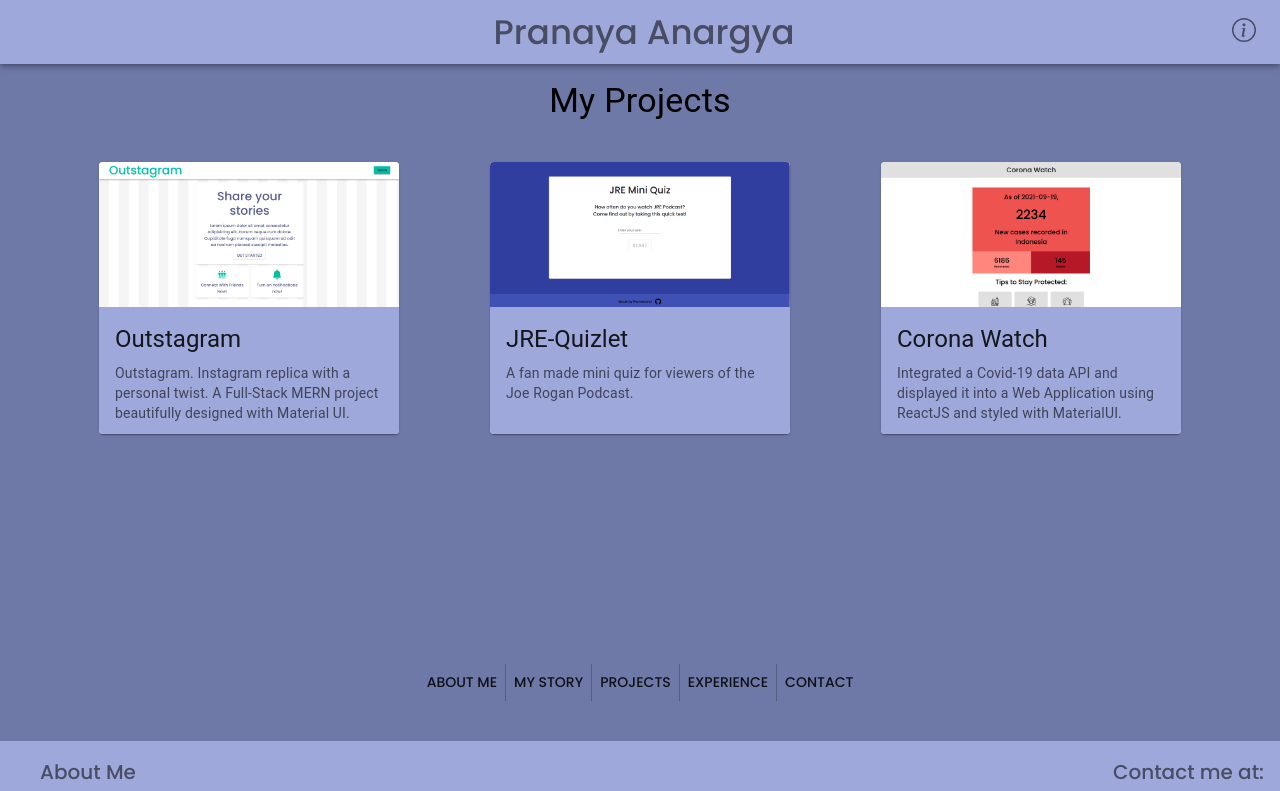
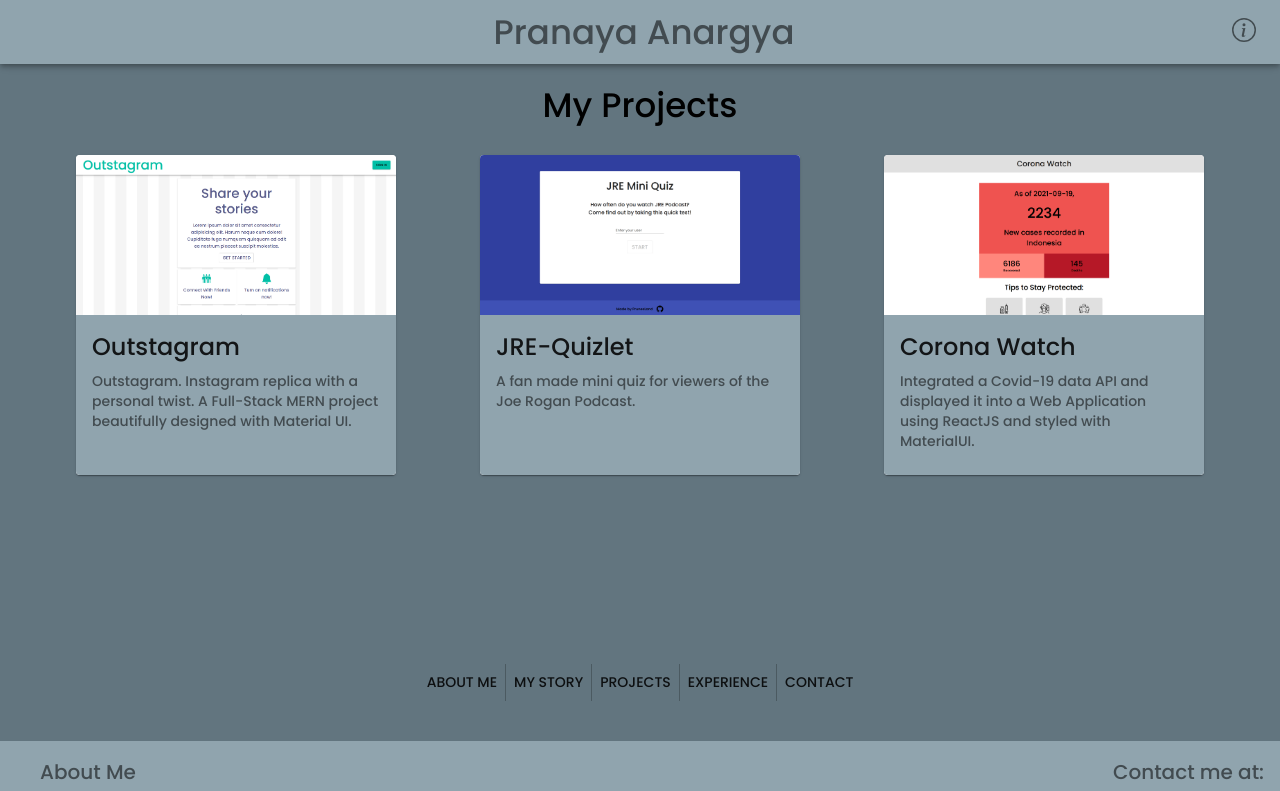
Before and after one commit to PrunesLand/developer-portfolio-2021, a React (Create React App) app: page /project in a window 1280 px wide. Shown: the top 791 px of the page. Built offline with nearby package versions, Linux system fonts and the light colour scheme.

Commit message:
recolored theme and finished styling projects

```diff
--- a/package.json
+++ b/package.json
@@ -8,6 +8,7 @@
     "@material-ui/core": "^4.12.1",
     "@material-ui/icons": "^4.11.2",
     "@mui/material": "^5.0.0",
+    "@mui/styles": "^5.0.1",
     "@testing-library/jest-dom": "^5.11.4",
     "@testing-library/react": "^11.1.0",
     "@testing-library/user-event": "^12.1.10",
--- a/src/App.js
+++ b/src/App.js
@@ -10,9 +10,9 @@
 const theme = createTheme({
   palette: {
     primary: {
-      main: '#9fa8da',
-      light: '#d1d9ff',
-      dark: '#6f79a8'
+      main: '#90a4ae',
+      light: '#c1d5e0',
+      dark: '#62757f'
     },
     secondary: {
       main: '#9fc5da',
--- a/src/Components/Card/Card.js
+++ b/src/Components/Card/Card.js
@@ -1,9 +1,9 @@
 import * as React from 'react';
-import Card from '@mui/material/Card';
-import CardContent from '@mui/material/CardContent';
-import CardMedia from '@mui/material/CardMedia';
-import Typography from '@mui/material/Typography';
-import { CardActionArea } from '@mui/material';
+import Card from '@material-ui/core/Card';
+import CardContent from '@material-ui/core/CardContent';
+import CardMedia from '@material-ui/core/CardMedia';
+import { Typography } from '@material-ui/core';
+import CardActionArea from '@material-ui/core/CardActionArea';
 import { styles } from './styles';
 
 export default function ProjectCard({ title, description, link, image }) {
@@ -17,15 +17,15 @@
                 <CardActionArea href={link} target='_blank' className={classes.container}>
                     <CardMedia
                         component="img"
-                        height="145"
+                        height="160"
                         image={image}
                         alt={title}
                     />
                     <CardContent className={classes.content}>
-                        <Typography gutterBottom variant="h5" className={classes.title}>
+                        <Typography gutterBottom variant="h5" component="h2" className={classes.title}>
                             {title}
                         </Typography>
-                        <Typography variant="body2" color="text.secondary" className={classes.description}>
+                        <Typography variant="body2" color="textSecondary" component="p" className={classes.description}>
                             {description}
                         </Typography>
                     </CardContent>
--- a/src/Components/Card/styles.js
+++ b/src/Components/Card/styles.js
@@ -7,8 +7,11 @@
             fontFamily: theme.typography.fontFamily
         },
         container: {
-            height: theme.spacing(34)
-
+            height: '80vw',
+            width: '40vh',
+            minWidth: theme.spacing(40),
+            minHeight: theme.spacing(40),
+            maxHeight: theme.spacing(40)
         },
         title: {
 
--- a/src/Pages/projects/Projects.js
+++ b/src/Pages/projects/Projects.js
@@ -1,4 +1,4 @@
-import { Typography } from '@mui/material'
+import { Typography } from '@material-ui/core'
 import React from 'react'
 import ProjectCard from '../../Components/Card/Card'
 import { projectList } from './projectList'
@@ -10,7 +10,7 @@
 
     return (
         <div className={classes.root}>
-            <Typography className={classes.title} variant='h4' align='center' >My Projects</Typography>
+            <Typography className={classes.title} >My Projects</Typography>
             <main className={classes.container}>
                 {projectList.map(item => {
                     return (
--- a/src/Pages/projects/styles.js
+++ b/src/Pages/projects/styles.js
@@ -3,7 +3,7 @@
 export const styles = makeStyles((theme) => {
     return {
         root: {
-            height: '145vh',
+            height: '170vh',
             [theme.breakpoints.up('sm')]: {
                 height: '70vh'
             },
@@ -11,7 +11,7 @@
         },
         container: {
 
-            padding: theme.spacing(2),
+
             display: 'flex',
             flexDirection: 'column',
             justifyContent: 'space-evenly',
@@ -21,12 +21,13 @@
             },
         },
         title: {
-            fontSize: theme.typography.h5.fontSize,
+            fontSize: theme.typography.h3.fontSize,
             padding: theme.spacing(2),
             fontFamily: theme.typography.fontFamily,
             [theme.breakpoints.up('sm')]: {
                 fontSize: theme.typography.h4.fontSize
-            }
+            },
+            textAlign: 'center'
 
         }
     }
--- a/src/index.css
+++ b/src/index.css
@@ -5,7 +5,7 @@
 		sans-serif;
 	-webkit-font-smoothing: antialiased;
 	-moz-osx-font-smoothing: grayscale;
-	background: #6f79a8;
+	background: #62757f;
 }
 
 code {
```
Also changed, not shown: 1 other file (tests, documents, lock files or other folders).
